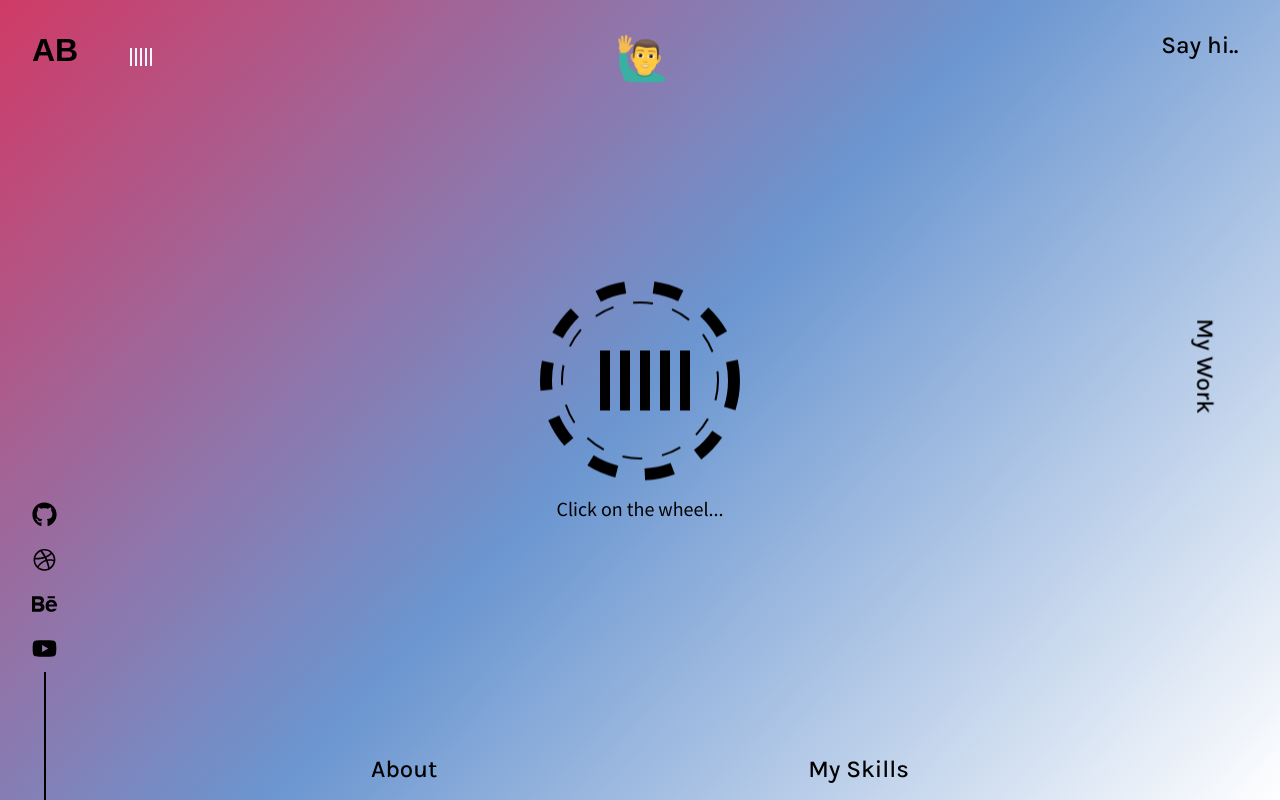
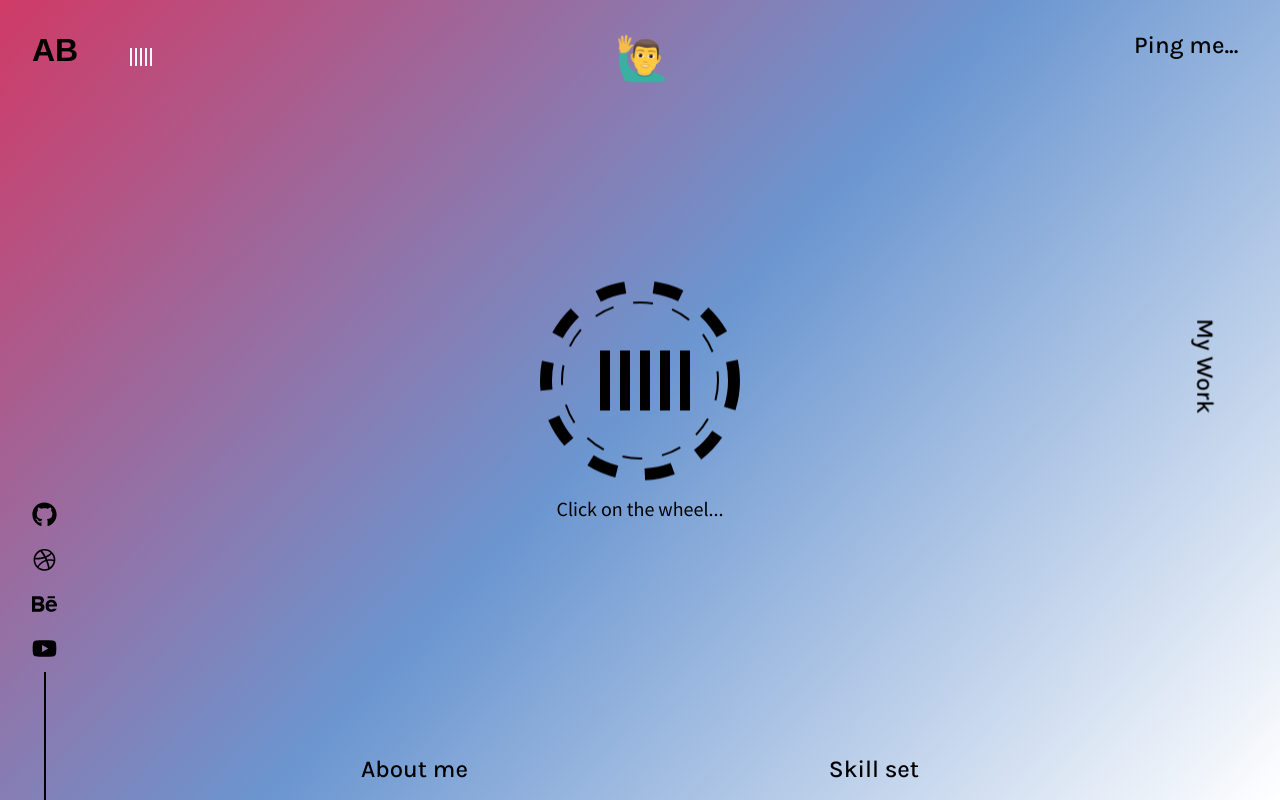
Before and after one commit to AshishBhamare/Portfolio-react, a React (Create React App) app: page / in a window 1280 px wide. Built offline with nearby package versions, Linux system fonts and the light colour scheme.

Commit message:
ui improvements

```diff
--- a/src/components/Main.js
+++ b/src/components/Main.js
@@ -11,7 +11,7 @@ import '../assets/app.css';
 
 
 const MainContainer = styled.div`
-background: linear-gradient(313deg,white,#6b96d0,#d03a66);;
+background: linear-gradient(313deg,white,#6b96d0,#d03a66);
 width: 100vw;
 height: 100vh;
 overflow:hidden;
@@ -172,7 +172,7 @@ const Main = () => {
                 whileTap={{scale: 0.9}}
 
                 >
-                    Say hi..
+                    Ping me...
                 </motion.h2>
             </Contact>
             <BLOG to="/work">
@@ -205,7 +205,7 @@ const Main = () => {
                  whileHover={{scale: 1.1}}
                 whileTap={{scale: 0.9}}
                 >
-                    About
+                    About me
                 </motion.h2>
             </ABOUT>
             <SKILLS to="/skills">
@@ -221,7 +221,7 @@ const Main = () => {
                  whileHover={{scale: 1.1}}
                 whileTap={{scale: 0.9}}
                 >
-                    My Skills
+                    Skill set
                 </motion.h2>
             </SKILLS>
 
--- a/src/components/MySkillsPage.js
+++ b/src/components/MySkillsPage.js
@@ -1,6 +1,6 @@
 import React from 'react'
 import styled, { ThemeProvider } from 'styled-components'
-import { lightTheme } from './Themes';
+import { DarkTheme } from './Themes';
 import { Design, Develope } from './AllSvgs';
 
 
@@ -25,7 +25,7 @@ align-items: center;
 const Main = styled.div`
 border: 2px solid ${props => props.theme.text};
 color: ${props => props.theme.text};
-background-color: ${props => props.theme.body};
+background-color: transparent;
 padding: 2rem;
 width: 30vw;
 height: 60vh;
@@ -84,7 +84,7 @@ ul,p{
 
 const MySkillsPage = () => {
     return (
-        <ThemeProvider theme={lightTheme}>
+        <ThemeProvider theme={DarkTheme}>
             <Box>
 
                 <LogoComponent theme='light' />
@@ -148,7 +148,7 @@ const MySkillsPage = () => {
 
                 </Main>
 
-                <BigTitle text="SKILLS" top="80%" right="30%" />
+                <BigTitle text="SKILLS" top="75%" right="30%" />
 
             </Box>
 
--- a/src/data/WorkData.js
+++ b/src/data/WorkData.js
@@ -42,7 +42,7 @@ export const Work = [
     {
         id: 5,
         name: "Streaming channel design and devlopment",
-        description: "This Roku channel delivers a rich learning experience to endusers, specially crafted to meet the client's specifications and exceed user expectations.",
+        description: "This Roku channel delivers a rich learning experience to endusers, specially crafted to meet the client's specifications and prime user experience.",
         tags: ["AdobeXD", "Brightscript", "XML"],
 
         demo: "https://dribbble.com/shots/23890571-Streaming-channel-UI-design-Roku",
@@ -52,10 +52,8 @@ export const Work = [
     {
         id: 6,
         name: "Shopify Dashboard clone",
-        description: "Created clone of Shopify Admin Dashboard using nodejs for client",
+        description: "Developed a replica of the Shopify Admin Dashboard using Node.js. Offering a comprehensive solution that mirrors the functionality and aesthetics of the original Shopify Admin Dashboard to increse the staff members for the client requirements using Shopify api's",
         tags: ["node", "RestAPI"],
-
-        demo: "",
         github: ""
 
     },
@@ -84,11 +82,8 @@ export const Work = [
         name: "And many more...",
         description: "",
         tags: [""],
-
-        demo: "face",
         github: ""
 
-    },
-
+    }
 
 ]
--- a/src/subComponents/Card.js
+++ b/src/subComponents/Card.js
@@ -9,11 +9,11 @@ import { Github } from '../components/AllSvgs';
 const Box = styled(motion.li)`
 width: 16rem;
 height: 45vh;
-background-color: ${props => props.theme.text};
-color:${props => props.theme.body};
+background: gray;
+color:black;
 padding: 1.5rem 2rem;
 margin-right: 8rem;
-border-radius: 0 50px 0 50px;
+border-radius: 20px;
 display: flex;
 flex-direction: column;
 justify-content: space-between;
@@ -21,7 +21,7 @@ border: 1px solid ${props => props.theme.body};
 transition: all 0.2s ease;
 
 &:hover{
-background-color: ${props => props.theme.body};
+background: ${props => props.theme.body};
 color:${props => props.theme.text};
 border: 1px solid ${props => props.theme.text};
 
@@ -32,7 +32,8 @@ font-size: calc(1em + 0.5vw);
 `
 
 const Description = styled.h2`
-font-size: calc(0.8em + 0.3vw);
+font-size: 15px;
+line-height: 1.5;
 font-family: 'Karla',sans-serif;
 font-weight: 500;
 `
```
